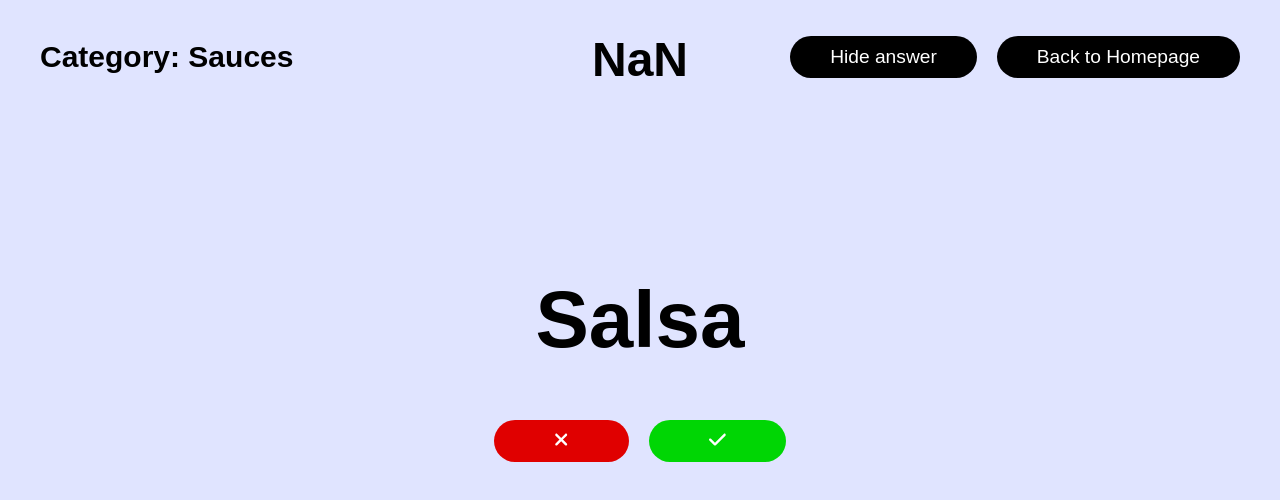
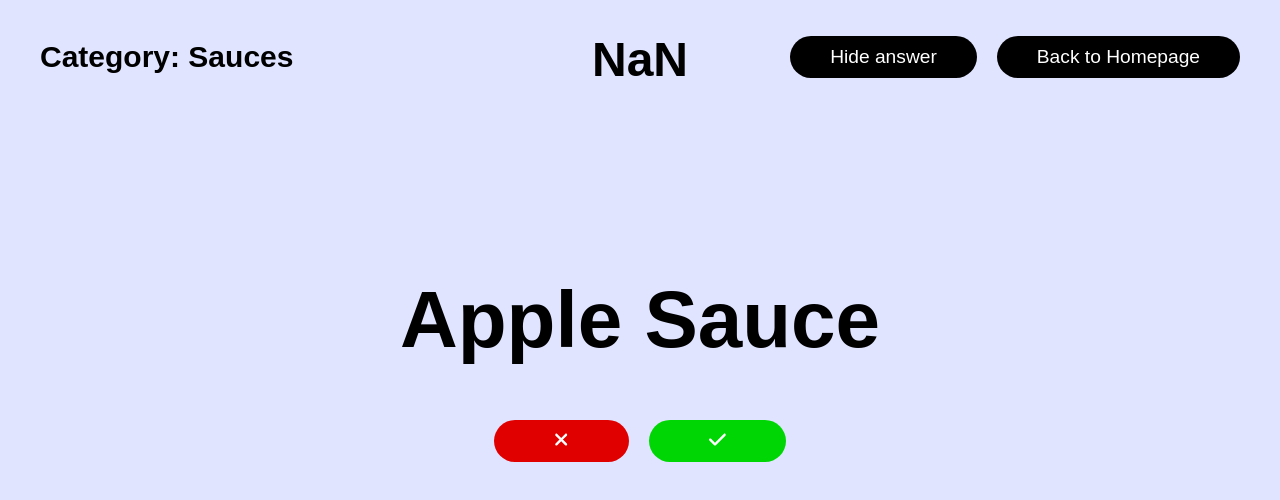
Before and after one commit to suttirakcha/lets-guess, a React (Create React App) app: page /sauces in a window 1280 px wide. Shown: the top 500 px of the page. Built offline with nearby package versions, Linux system fonts and the light colour scheme; a web font is replaced by a local one.

Commit message:
Update sauces.js

```diff
--- a/src/categories/sauces.js
+++ b/src/categories/sauces.js
@@ -3,6 +3,6 @@ import "../App.scss";
 import Questions from "../components/questions";
 
 export default function Sauces(){
-    const words = ["Ketchup", "Barbecue Sauce", "Hollandaise", "Mayonnaise", "Soy Sauce", "Fish Sauce", "Espagnole", "Sriracha Sauce", "Chilli Sauce", "Peanut Sauce", "Carbonara", "Wasabi", "Salsa", "Apple Sauce", "Béarnaise Sauce", "Zabaione", "Gremolata", "Bolognese Sauce", "White Sauce", "Cream Cheese", "XO Sauce", "Oyster Sauce", "Peanut Butter", "Teriyaki", "Gochujang", "Gravy", "Pesto", "Tahini Sauce", "Tzatziki", "Ajika", "Andalouse", "Béchamel"];
+    const words = ["Ketchup", "Barbecue Sauce", "Hollandaise", "Mayonnaise", "Soy Sauce", "Fish Sauce", "Espagnole", "Sriracha Sauce", "Chilli Sauce", "Peanut Sauce", "Carbonara", "Wasabi", "Salsa", "Apple Sauce", "Béarnaise Sauce", "Zabaione", "Gremolata", "Bolognese Sauce", "White Sauce", "Cream Cheese", "XO Sauce", "Oyster Sauce", "Peanut Butter", "Teriyaki", "Gochujang", "Gravy", "Pesto", "Tahini Sauce", "Tzatziki", "Ajika", "Andalouse", "Béchamel", "Garlic Sauce", "Mustard"];
     return (<Questions answers={words} category="Sauces" redirect="/sauces"/>)
 }
```
